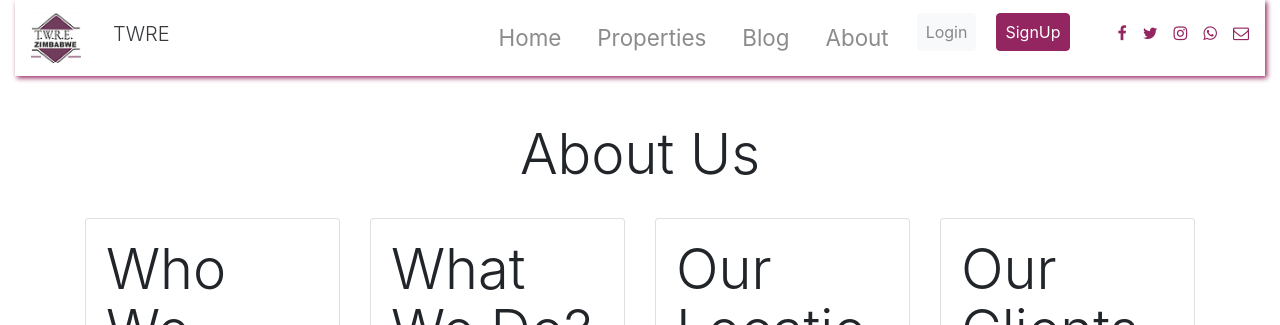
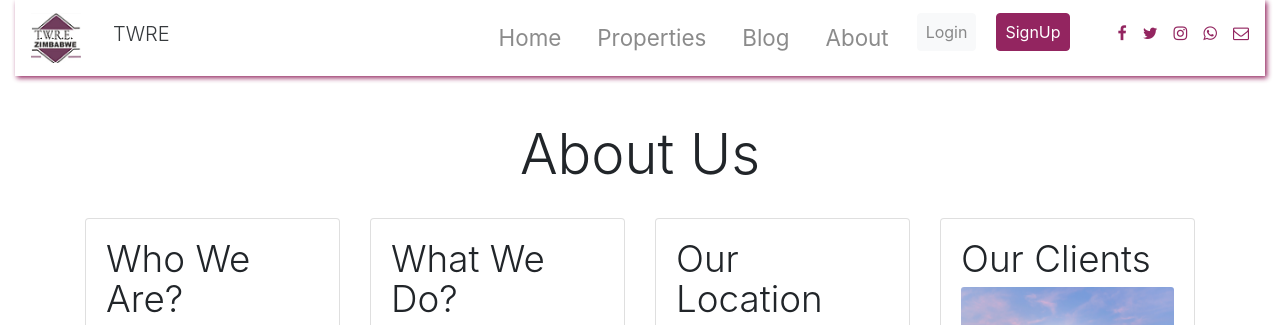
Before and after one commit to CyprianTinasheAarons/twre2019, a Flask app: page /about in a window 1280 px wide. Shown: the top 325 px of the page. Run offline with Flask 2, Linux system fonts and the light colour scheme; some libraries are stand-ins or nearby versions.

Commit message:
new update

```diff
--- a/app/templates/about.html
+++ b/app/templates/about.html
@@ -15,7 +15,7 @@
                 <div class="col-lg-3 col-md-6 col-sm-12 mb-1">
                         <div class="card h-100">
                             <div class="card-body">
-                                <h3 class="display-4">Who We Are?</h3>
+                                <h3 class="display-4 text-responsive">Who We Are?</h3>
                                 <img src="../static/img/aerial-photography-architecture-building-1546168.jpg" alt="image" class="card-img-top" style="height:200px;">
                                 <p class="text-primary lead text-center">
                                    Tony West Real Estate is a competent and customer oriented company .That has more than two decades of exprience.
@@ -27,7 +27,7 @@
                     <div class="col-lg-3 col-md-6 col-sm-12 mb-1">
                             <div class="card h-100">
                                 <div class="card-body">
-                                    <h3 class="display-4">What We Do?</h3>
+                                    <h3 class="display-4 text-responsive">What We Do?</h3>
                                     <img src="../static/img/architectural-design-architecture-country-home-2287310.jpg" alt="image" class="card-img-top" style="height:200px;">
                                         <ul class="list-unstyled text-center">
                                             <li class="text-primary lead">
@@ -60,7 +60,7 @@
                         <div class="col-lg-3 col-md-6 col-sm-12 mb-1">
                                 <div class="card h-100">
                                     <div class="card-body">
-                                        <h3 class="display-4">Our Location</h3>
+                                        <h3 class="display-4 text-responsive">Our Location</h3>
                                         <img src="../static/img/maptwre.png" alt="image" class="card-img-top" style="height:200px;">
                                         <a href="http://maps.google.com/?q=275 H.Chitepo Ave,PO Box CY 474 Causeway, Harare ,Zimbabwe" class="text-primary lead text-center">
                                              275 H.Chitepo Ave,PO Box CY 474 Causeway, Harare,
@@ -73,7 +73,7 @@
                             <div class="col-lg-3 col-md-6 col-sm-12 ">
                                     <div class="card h-100">
                                         <div class="card-body">
-                                            <h3 class="display-4">Our Clients</h3>
+                                            <h3 class="display-4 text-responsive">Our Clients</h3>
 
                                         <img src="../static/img/architecture-beautiful-exterior-106399.jpg" alt="image" class="card-img-top" style="height:200px;">
 
--- a/app/templates/admin.html
+++ b/app/templates/admin.html
@@ -69,7 +69,7 @@
                                                 <span class="fa  fa fa-envelope-o lead">Webmail</span>
                                             </a></li>
                                             <li><a href="https://dashboard.tawk.to/#/dashboard" class="btn btn-social-icon ">
-                                                    <span class="fa  fa fa-chart-bar lead">tawk dashboard</span>
+                                                    <span class="fa  fa fa-comments lead">tawk dashboard</span>
                                                 </a></li>
 
 <hr>
@@ -97,6 +97,4 @@
 <hr>
 
 
-
-
       {% endblock %}
--- a/app/templates/base.html
+++ b/app/templates/base.html
@@ -18,6 +18,10 @@
 
     {% endblock %}
     <style>
+
+.text-responsive {
+  font-size: calc(100% + 1vw + 1vh);
+}
 
     #btn{
         background-color:#880e4f;
@@ -409,6 +413,5 @@ $('#easyPaginate').easyPaginate({
 </script>
 <!--End of Tawk.to Script-->
 
-
 </body>
 </html>
--- a/app/templates/properties.html
+++ b/app/templates/properties.html
@@ -16,7 +16,7 @@
         <div class="col-md-4 mx-auto " >
           {{ wtf.quick_form(form ,action='/properties/search' )}}
         </div>
-        <input type="search" placeholder="Search" id="searchBox">
+
 
  </section>
 <br>
```
